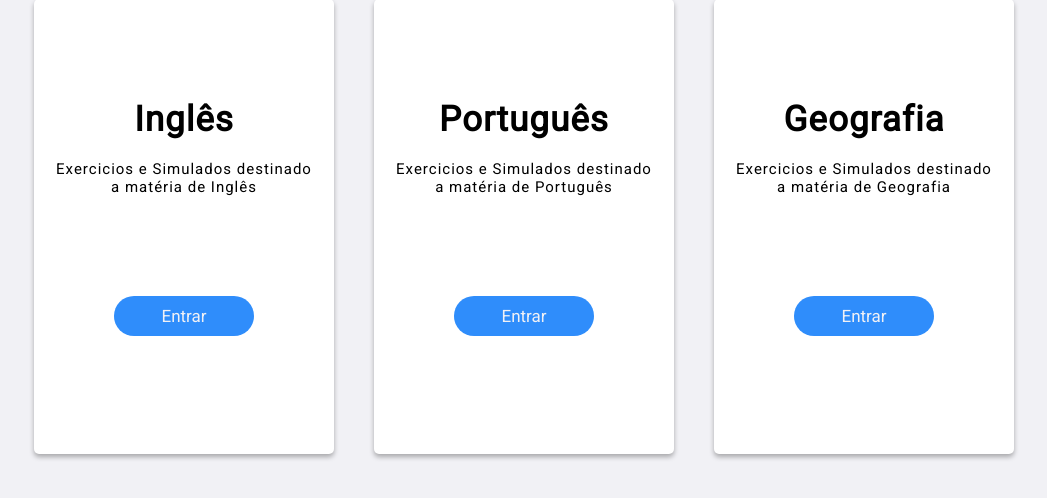
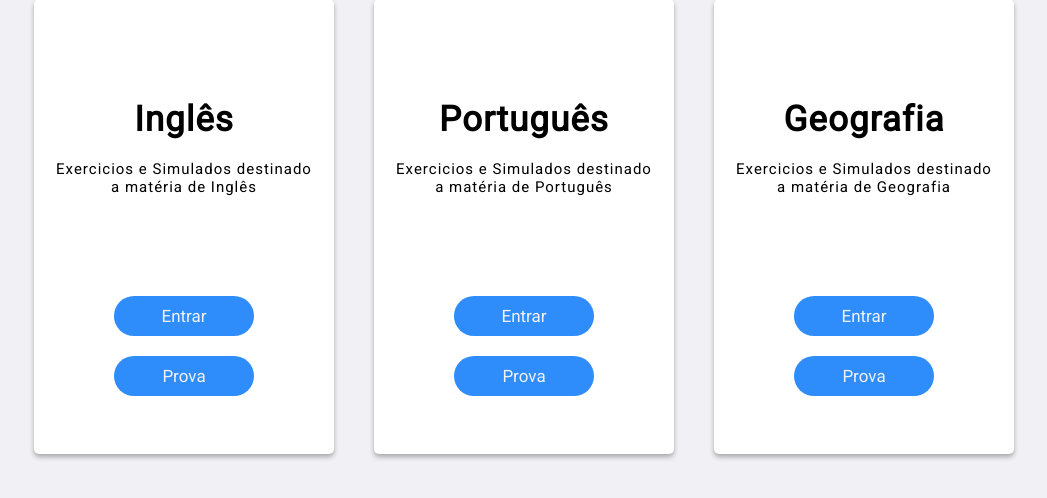
Before and after one commit to vmsou/studary, a PHP site: page / in a window 1280 px wide. Shown: the part 189-687 px from the top of the page, without its empty margins (116-1163 px from the left). Run offline with PHP 8.4, Linux system fonts and the light colour scheme; the visitor is signed in with stand-in values (Sample User, id 1).

Commit message:
feat: exam button added

```diff
--- a/css/dashboard.css
+++ b/css/dashboard.css
@@ -72,6 +72,7 @@ Cards
 
 .box p {
     font-size: 15px;
+    margin-bottom: 80px;
 }
 
 .box button {
@@ -84,7 +85,7 @@ Cards
     font-size: 17px;
     cursor: pointer;
     border-radius: 50px;
-    margin-top: 100px;
+    margin-top: 20px;
     transition: all 0.3s;
 }
 
--- a/index.php
+++ b/index.php
@@ -22,16 +22,19 @@
             <h3>Inglês</h3>
             <p>Exercicios e Simulados destinado a matéria de Inglês</p>
             <a href="english.php"><button>Entrar</button></a>
+            <a href="exam.php?course=english"><button>Prova</button></a>
         </div>
         <div class="box">
             <h3>Português</h3>
             <p>Exercicios e Simulados destinado a matéria de Português</p>
             <a href="english.php"><button>Entrar</button></a>
+            <a href="exam.php?course=portuguese"><button>Prova</button></a>
         </div>
         <div class="box">
             <h3>Geografia</h3>
             <p>Exercicios e Simulados destinado a matéria de Geografia</p>
             <a href="english.php"><button>Entrar</button></a>
+            <a href="exam.php?course=geography"><button>Prova</button></a>
         </div>
     </div>
 </body>
--- a/js/exam.js
+++ b/js/exam.js
@@ -82,7 +82,7 @@ async function main() {
         let p1 = document.createElement("p");
         p1.innerText = `Você obteve uma pontuação de: ${score}/${nQuestions}`;
         let p2 = document.createElement("p");
-        p2.innerText += "Para receber um feedback aprimorado se inscreva-se no nosso plano"
+        p2.innerText += "Para receber um feedback aprimorado inscreva-se no nosso plano"
         popupDiv.appendChild(p1);
         popupDiv.appendChild(p2);
 
```
